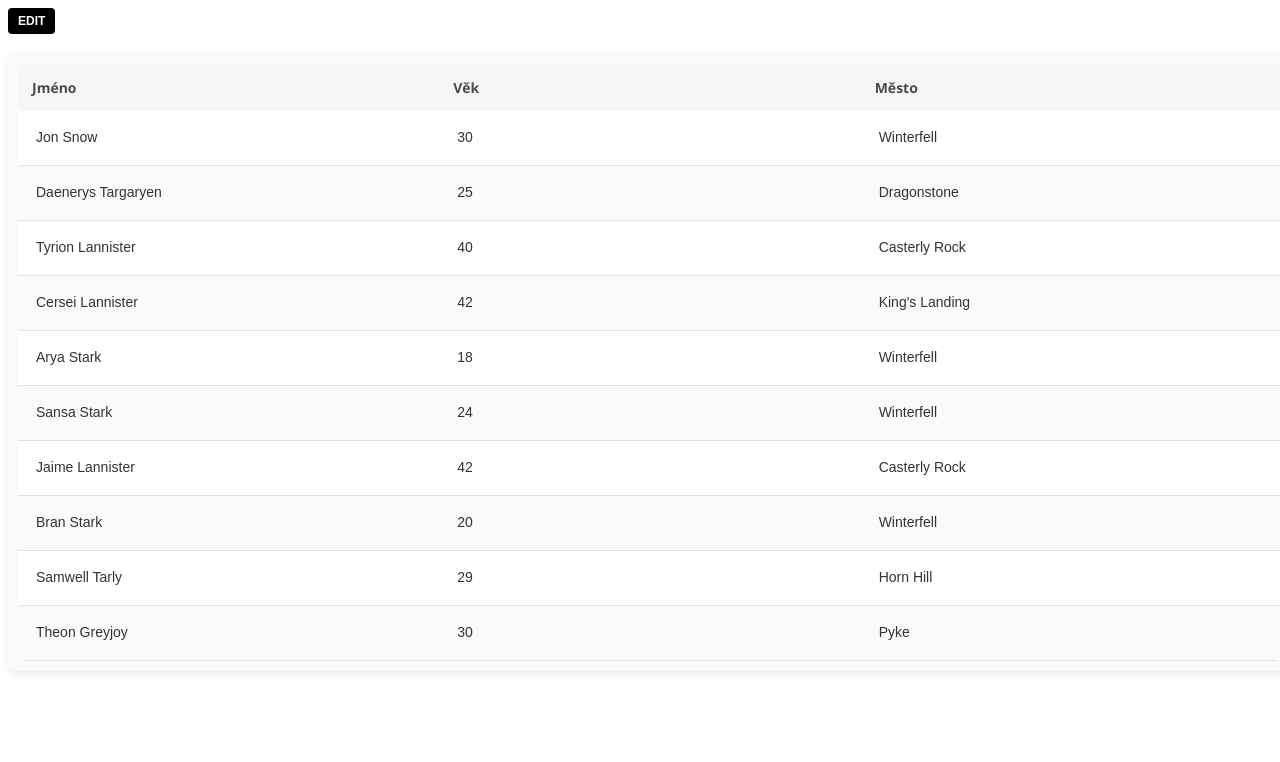
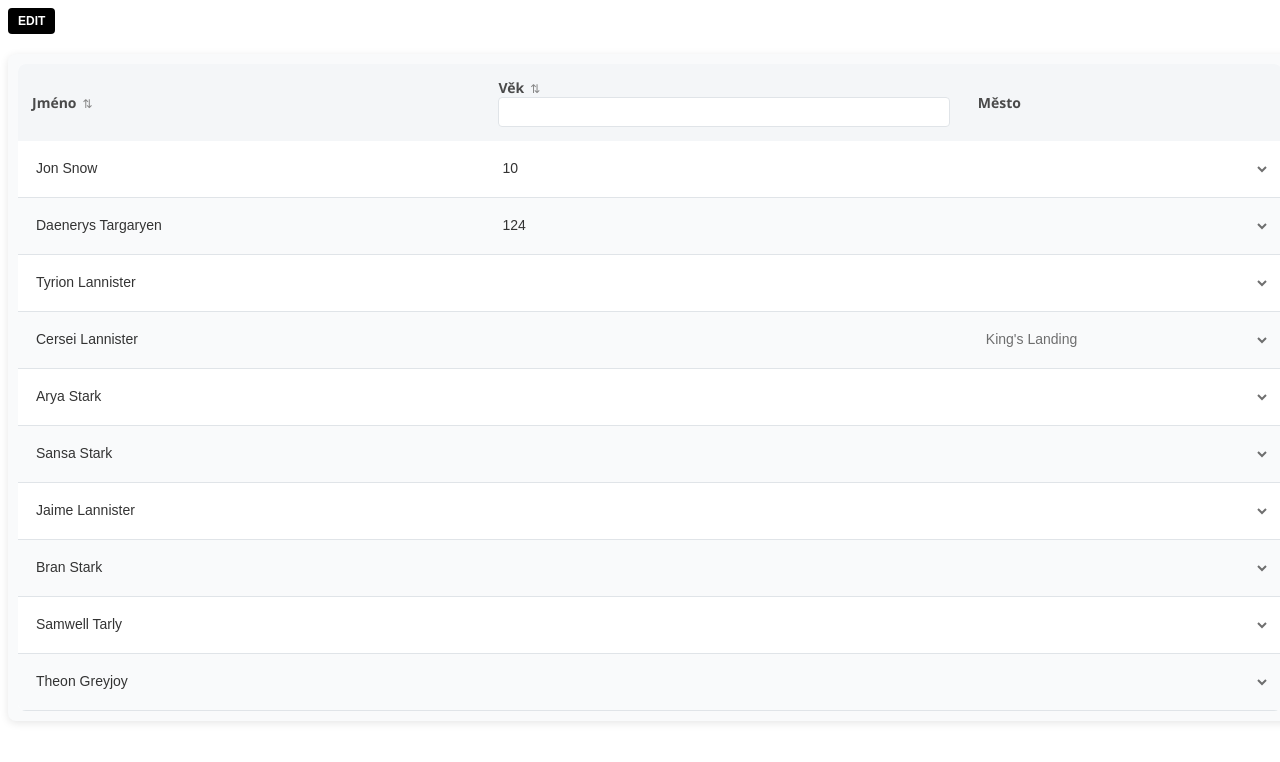
Before and after one commit to kurek775/ts-react-editable-table, a React (Vite) app: page / in a window 1280 px wide. Shown: the top 762 px of the page. Built offline with nearby package versions, Linux system fonts and the light colour scheme.

Commit message:
DONE - select

```diff
--- a/src/App.tsx
+++ b/src/App.tsx
@@ -9,59 +9,61 @@ function App() {
       type: "text",
       required: true,
       filterDisabled: true,
-      sorterDisabled: true,
+      sorterDisabled: false,
     },
     {
       columnLabel: "Věk",
       key: "Age",
       type: "number",
       required: true,
-      filterDisabled: true,
-      sorterDisabled: true,
+      filterDisabled: false,
+      sorterDisabled: false,
     },
     {
+      enumConfig: {
+        enumItems: ["Dragonstone", "King's Landing"],
+      },
       columnLabel: "Město",
       key: "City",
-      type: "text",
-      disabled: true,
+      type: "enum",
+      required: true,
+      disabled: false,
       filterDisabled: true,
       sorterDisabled: true,
     },
   ];
   const [editable, setEditable] = useState<boolean>(false);
-  type DataRow = Record<string, string | number>;
+  type DataRow = Record<string, string | number | null>;
 
   const [data, setData] = useState<DataRow[]>([
-    { Name: "Jon Snow", Age: 30, City: "Winterfell", House: "Stark" },
+    { Name: "Jon Snow", Age: 10, House: "Stark" },
     {
       Name: "Daenerys Targaryen",
-      Age: 25,
-      City: "Dragonstone",
+      Age: 124,
       House: "Targaryen",
     },
     {
       Name: "Tyrion Lannister",
-      Age: 40,
-      City: "Casterly Rock",
+      Age: null,
+      City: null,
       House: "Lannister",
     },
     {
       Name: "Cersei Lannister",
-      Age: 42,
+      Age: null,
       City: "King's Landing",
       House: "Lannister",
     },
-    { Name: "Arya Stark", Age: 18, City: "Winterfell", House: "Stark" },
-    { Name: "Sansa Stark", Age: 24, City: "Winterfell", House: "Stark" },
+    { Name: "Arya Stark", Age: null, House: "Stark" },
+    { Name: "Sansa Stark", Age: null, House: "Stark" },
     {
       Name: "Jaime Lannister",
-      Age: 42,
-      City: "Casterly Rock",
+      Age: null,
       House: "Lannister",
     },
-    { Name: "Bran Stark", Age: 20, City: "Winterfell", House: "Stark" },
-    { Name: "Samwell Tarly", Age: 29, City: "Horn Hill", House: "Tarly" },
-    { Name: "Theon Greyjoy", Age: 30, City: "Pyke", House: "Greyjoy" },
+    { Name: "Bran Stark", Age: null, House: "Stark" },
+    { Name: "Samwell Tarly", Age: null, House: "Tarly" },
+    { Name: "Theon Greyjoy", Age: null, House: "Greyjoy" },
   ]);
 
   const handleSubmit = (updatedData: Array<Record<string, any>>) => {
--- a/src/components/Table.css
+++ b/src/components/Table.css
@@ -92,6 +92,12 @@
   outline: none;
 }
 
+.editable-input {
+  background-color: rgb(235, 240, 252);
+}
+
+
+
 /* Action Buttons */
 .action-button {
   padding: 6px 10px;
@@ -135,17 +141,13 @@
   text-align: center;
   padding: 14px;
 }
+
 .error {
   border: 1px solid #e74c3c;
 }
 
-  .error-message {
-    color: #e74c3c;
-    font-size: 12px;
-    margin-top: 4px;
-    display: block;
-  }
 
-  .disabled{
+
+.disabled {
   opacity: 0.4;
 }
--- a/src/components/Table.tsx
+++ b/src/components/Table.tsx
@@ -1,10 +1,15 @@
 import React, { useState, useEffect } from "react";
 import "./Table.css";
 
+export type ColumnType = "text" | "number" | "enum";
+export type EnumConfig = {
+  enumItems: string[];
+};
 export type HeaderConfig = {
   columnLabel?: string;
+  enumConfig?: EnumConfig;
   key: string;
-  type: string;
+  type: ColumnType;
   disabled?: boolean;
   required?: boolean;
   filterDisabled?: boolean;
@@ -26,8 +31,8 @@ export type TableActions = {
 export type TableProps = {
   keyVal: string;
   headers: HeaderConfig[];
-  initialData: Array<Record<string, any>>;
-  onSubmit?: (data: Array<Record<string, any>>) => void;
+  initialData: Array<Record<string, string | number | null>>;
+  onSubmit?: (data: Array<Record<string, string | number | null>>) => void;
   editable?: boolean;
   actions: TableActions;
   text?: TextConfig;
@@ -38,6 +43,7 @@ export const Table: React.FC<TableProps> = ({
   headers,
   initialData,
   onSubmit,
+
   editable = false,
   actions = {
     delete: false,
@@ -74,7 +80,11 @@ export const Table: React.FC<TableProps> = ({
     setData([...data, { ...newRow, [keyVal]: data.length * 5 + 9 }]);
   };
 
-  const handleInputChange = (rowIndex: number, key: string, value: any) => {
+  const handleInputChange = (
+    rowIndex: number,
+    key: string,
+    value: string | number
+  ) => {
     const updatedData = [...data];
     updatedData[rowIndex][key] = value;
     setData(updatedData);
@@ -132,12 +142,11 @@ export const Table: React.FC<TableProps> = ({
   };
 
   const filteredData = data.filter((row) =>
-    headers.every((header) =>
-      row[header.key]
-        ?.toString()
-        .toLowerCase()
-        .includes(filters[header.key].toLowerCase())
-    )
+    headers.every((header) => {
+      const cellValue = (row[header.key] ?? "").toString().toLowerCase();
+      const filterValue = (filters[header.key] ?? "").toString().toLowerCase();
+      return cellValue.includes(filterValue);
+    })
   );
 
   const handleFilterChange = (key: string, value: string) => {
@@ -213,8 +222,10 @@ export const Table: React.FC<TableProps> = ({
             <tr key={rowIndex} className="modern-row">
               {headers.map((header, colIndex) => (
                 <td key={colIndex}>
-                  {header.disabled ? (
+                  {header.disabled && (
                     <input
+                      id={header.key + "_view" + "_" + rowIndex}
+                      name={header.key + "_" + rowIndex}
                       className={`table-input modern-input ${
                         editable ? "disabled" : ""
                       }`}
@@ -222,11 +233,48 @@ export const Table: React.FC<TableProps> = ({
                       value={row[header.key]?.toString() || ""}
                       readOnly={true}
                     />
-                  ) : (
+                  )}
+                  {!header.disabled &&
+                    header.type == "enum" &&
+                    header.enumConfig?.enumItems && (
+                      <select
+                        onChange={(e) =>
+                          editable &&
+                          handleInputChange(
+                            rowIndex,
+                            header.key,
+                            e.target.value
+                          )
+                        }
+                        className={`table-input modern-input select-input ${
+                          errors[rowIndex]?.[header.key] && editable
+                            ? "error"
+                            : ""
+                        } ${editable ? "editable-input" : ""}`}
+                        id={header.key + "_select" + "_" + rowIndex}
+                        name={header.key + "_" + rowIndex}
+                        disabled={!editable}
+                        value={row[header.key]?.toString() || ""}
+                      >
+                        {header.enumConfig?.enumItems.length && (
+                          <option key="0" value=""></option>
+                        )}
+                        {header.enumConfig?.enumItems.map((value, index) => (
+                          <option key={index + 1} value={value}>
+                            {value}
+                          </option>
+                        ))}
+                      </select>
+                    )}
+                  {!header.disabled && header.type == "text" && (
                     <input
+                      id={header.key + "_input" + "_" + rowIndex}
+                      name={header.key + "_" + rowIndex}
                       className={`table-input modern-input ${
-                        errors[rowIndex]?.[header.key] ? "error" : ""
-                      }`}
+                        errors[rowIndex]?.[header.key] && editable
+                          ? "error"
+                          : ""
+                      } ${editable ? "editable-input" : ""}`}
                       type="text"
                       value={row[header.key]?.toString() || ""}
                       onChange={(e) =>
@@ -236,11 +284,23 @@ export const Table: React.FC<TableProps> = ({
                       readOnly={!editable}
                     />
                   )}
-
-                  {errors[rowIndex]?.[header.key] && (
-                    <span className="error-message">
-                      {errors[rowIndex][header.key]}
-                    </span>
+                  {!header.disabled && header.type == "number" && (
+                    <input
+                      id={header.key + "_input" + "_" + rowIndex}
+                      name={header.key + "_" + rowIndex}
+                      className={`table-input modern-input ${
+                        errors[rowIndex]?.[header.key] && editable
+                          ? "error"
+                          : ""
+                      } ${editable ? "editable-input" : ""}`}
+                      type="number"
+                      value={row[header.key] || ""}
+                      onChange={(e) =>
+                        editable &&
+                        handleInputChange(rowIndex, header.key, e.target.value)
+                      }
+                      readOnly={!editable}
+                    />
                   )}
                 </td>
               ))}
```
Lines whose indentation alone changed are shown as unchanged.
